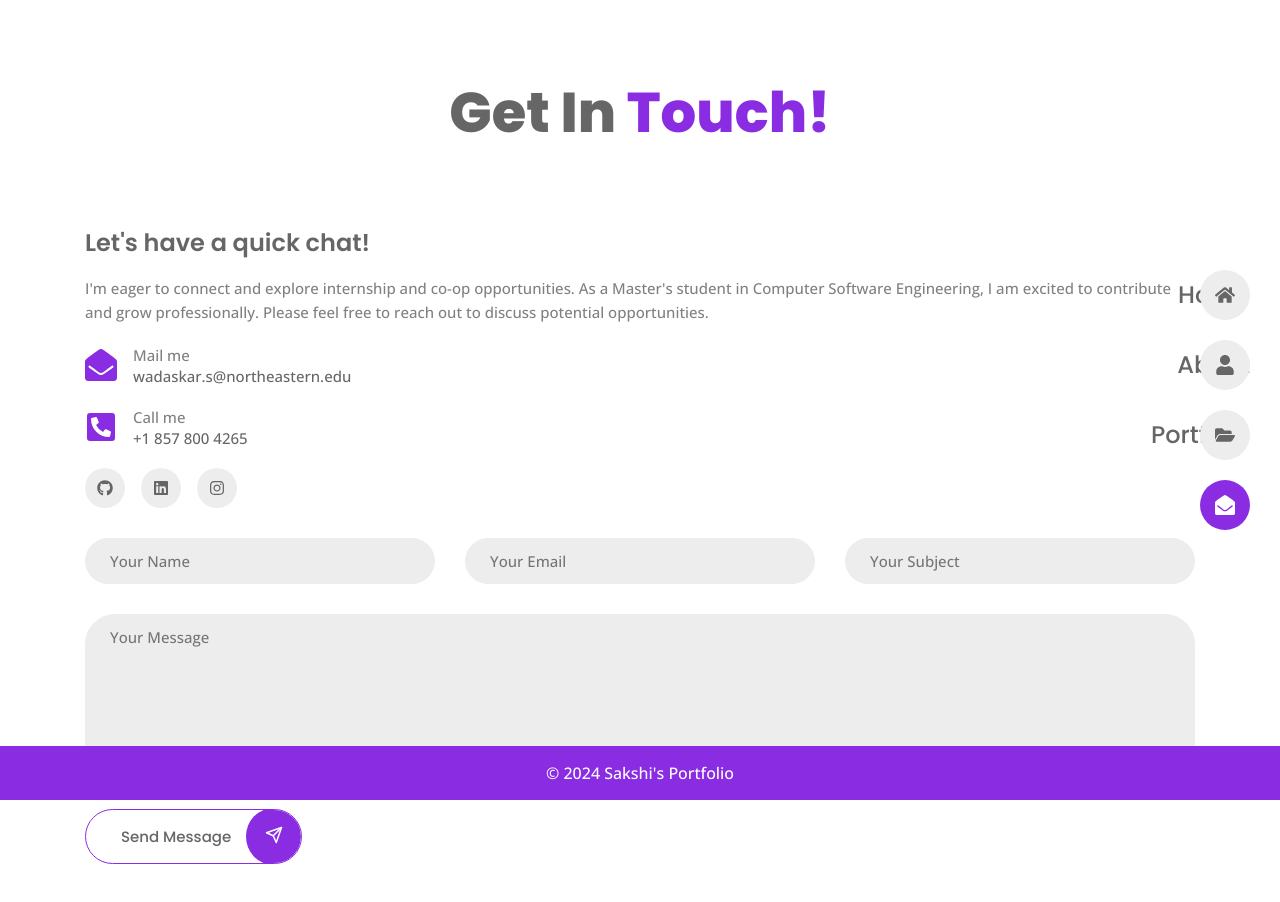
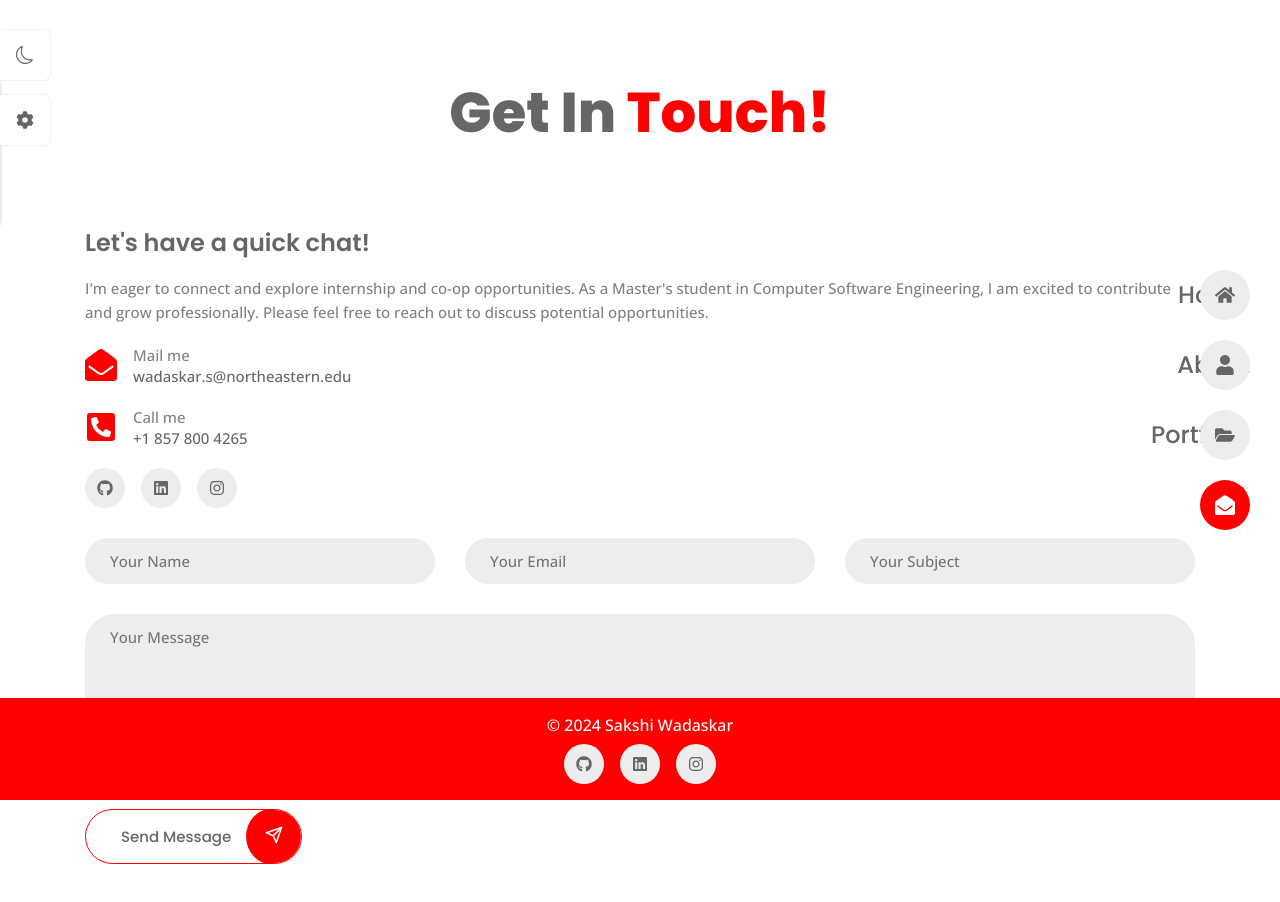
Before and after one commit to sakshiwadaskar/portfolio-website, a React (Vite) app: page /contact in a window 1280 px wide. Shown: the top 902 px of the page. Built offline with nearby package versions, Linux system fonts and the light colour scheme.

Commit message:
feat: Implemented the theme change functionality on toggle.

```diff
--- a/src/App.css
+++ b/src/App.css
@@ -157,6 +157,9 @@ img {
 }
 
 footer {
+    display: flex; /* Use flexbox for layout */
+    flex-direction: column; /* Arrange items in a column */
+    align-items: center; /* Center items horizontally */
     position: fixed;
     bottom: 0;
     width: 100%;
@@ -165,3 +168,25 @@ footer {
     padding: 1rem;
     text-align: center;
 }
+
+.contact__socials {
+    display: flex;
+    column-gap: 16px;
+    margin-top: 0.5rem; /* Add some space between text and social icons */
+}
+
+.contact__social-link {
+    background-color: var(--container-color);
+    color: var(--title-color);
+    width: 20px;
+    height: 20px;
+    border-radius: 50%;
+    text-align: center;
+    line-height: 40px; /* Adjusted to align icon vertically */
+    transition: all 0.3s ease;
+}
+
+.contact__social-link:hover {
+    background-color: var(--first-color);
+    color: var(--text-white);
+}
--- a/src/App.jsx
+++ b/src/App.jsx
@@ -1,15 +1,19 @@
 import {BrowserRouter, Routes, Route} from 'react-router-dom'
 import './App.css'
 import Navbar from "./components/Navbar.jsx";
+import Themes from "./components/Themes.jsx"
 import Home from "./pages/home/Home.jsx";
 import About from "./pages/about/About.jsx";
 import Portfolio from "./pages/portfolio/Portfolio.jsx";
 import Contact from "./pages/contact/Contact.jsx";
+import {FaGithub, FaInstagram, FaLinkedin} from "react-icons/fa";
+import React from "react";
 
 function App() {
     return (
         <BrowserRouter>
             <Navbar/>
+            <Themes/>
             <Routes>
                 <Route index element={<Home/>}/>
                 <Route path='about' element={<About/>}/>
@@ -18,7 +22,18 @@ function App() {
             </Routes>
             <div>
                 <footer>
-                    <p>&copy; 2024 Sakshi's Portfolio</p>
+                    <p>&copy; 2024 Sakshi Wadaskar</p>
+                    <div className={"contact__socials"}>
+                        <a href={"https://github.com/sakshiwadaskar"} className={"contact__social-link"}>
+                            <FaGithub/>
+                        </a>
+                        <a href={"https://www.linkedin.com/sakshiwadaskar"} className={"contact__social-link"}>
+                            <FaLinkedin/>
+                        </a>
+                        <a href={"https://www.instagram.com/sakshiwadaskar"} className={"contact__social-link"}>
+                            <FaInstagram/>
+                        </a>
+                    </div>
                 </footer>
             </div>
         </BrowserRouter>
--- /dev/null
+++ b/src/components/ThemeItem.jsx
@@ -0,0 +1,10 @@
+import React from "react";
+
+
+const ThemesItem = ({color, img, changeColor}) => {
+    return (
+        <img src={img} alt={''} className={"theme_img"} onClick={() => {changeColor(color)}} />
+    )
+}
+
+export default ThemesItem;
--- /dev/null
+++ b/src/components/Themes.jsx
@@ -0,0 +1,51 @@
+import React, {useEffect, useState} from "react";
+import {themes} from "../data.jsx";
+import ThemeItem from "./ThemeItem.jsx";
+import {FaCog} from "react-icons/fa"
+import {BsSun, BsMoon} from "react-icons/bs"
+import "./themes.css"
+import themeItem from "./ThemeItem.jsx";
+
+const Themes = () => {
+    const [showSwitcher, setShowSwitcher] = useState(false);
+    const [color, setColor] = useState('red');
+
+    const changeColor = (color) => {
+        setColor(color);
+    };
+
+    useEffect(() => {
+        document.documentElement.style.setProperty('--first-color', color);
+    }, [color]);
+
+    return (
+        <div>
+            <div className={`${showSwitcher ? 'show-switcher' : ''} style__switcher`}>
+                <div className={"style__switcher-toggler"} onClick={() =>
+                    setShowSwitcher(!showSwitcher)}
+                >
+                    <FaCog/>
+                </div>
+                <div className={"theme-toggler"}>
+                    <BsMoon/>
+                </div>
+
+                <h3 className={"style__switcher-title"}>
+                    Style Switcher
+                    <div className={"style__switcher-items"}>
+                        {themes.map((theme, index) => {
+                            return (
+                                <ThemeItem key={index} {...theme} changeColor = {changeColor} />
+                            )
+                        })}
+                    </div>
+                    <div className={"style__switcher-close"} onClick={() =>
+                        setShowSwitcher(!showSwitcher)}>&times;</div>
+                </h3>
+            </div>
+        </div>
+
+    )
+}
+
+export default Themes;
--- /dev/null
+++ b/src/components/themes.css
@@ -0,0 +1,84 @@
+.style__switcher {
+    position: fixed;
+    left: 0;
+    top: 10%;
+    background-color: var(--text-white);
+    width: 220px;
+    padding: 15px;
+    box-shadow: 0 0 4px hsl(0, 0%, 80%);
+    z-index: 10;
+    transform: translateX(-100%);
+    transition: all 0.3s ease;
+}
+
+.show-switcher {
+    transform: translateX(0);
+}
+
+.style__switcher,
+.style__switcher-toggler,
+.theme-toggler {
+    border-radius: 0 5px 5px 0;
+}
+
+.style__switcher-items {
+    display: grid;
+    grid-template-columns: repeat(5, 1fr);
+    column-gap: 4px;
+    row-gap: 8px
+}
+
+.style__switcher-title,
+.style__switcher-toggler,
+.theme-toggler,
+.style__switcher-close {
+    color: hsl(0, 0%, 40%);
+}
+
+.style__switcher-title {
+    font-size: var(--small-font-size);
+    font-weight: var(--weight-600);
+    border-bottom: 1px solid hsl(0, 0%, 87%);
+    padding-bottom: 5px;
+    margin-bottom: 15px;
+}
+
+.theme__img  {
+    width: 30px;
+    cursor: pointer;
+}
+
+.style__switcher-toggler,
+.theme-toggler {
+    position: absolute;
+    left: 100%;
+    background-color: var(--text-white);
+    height: 50px;
+    width: 50px;
+    font-size: var(--large-font-size);
+    cursor: pointer;
+    display: grid;
+    place-items: center;
+    box-shadow: 0 0 2px hsl(0, 0%, 80%);
+    transition: all 0.3s ease;
+}
+
+.show-switcher .style__switcher-toggler,
+.show-switcher .theme-toggler {
+    left: -100%;
+}
+.style__switcher-toggler {
+    top: 10%;
+}
+
+.theme-toggler {
+    bottom: 100%
+}
+
+.style__switcher-close {
+    cursor: pointer;
+    font-size: var(--h2-font-size);
+    position: absolute;
+    top: 2%;
+    right: 15px;
+}
--- a/src/pages/about/about.css
+++ b/src/pages/about/about.css
@@ -2,12 +2,12 @@
 .info__list,
 .stats,
 .resume__container{
+    display: grid;
     grid-template-columns: repeat(2, 1fr);
     align-items: flex-start;
 }
 
 .info__list {
-    grid-template-columns: repeat(2, 1fr);
     align-items: center;
     flex-wrap: wrap; /* Allow items to wrap to the next row */
     justify-content: center; /* Center items horizontally */
--- a/src/pages/home/Home.jsx
+++ b/src/pages/home/Home.jsx
@@ -12,8 +12,8 @@ const Home = () => {
             <div className='home__content'>
                 <div className={'home__data'}>
                     <h1 className={'home__title'}>
-                        <span>I'm Sakshi Wadaskar.</span>
-                        <h4>Software Developer</h4>
+                        <span>Hello, I'm Sakshi Wadaskar</span>
+                        <h4>Software Engineer</h4>
                     </h1>
                     <p className={'home__description'}>
                         I'm a passionate full-stack software engineer with a knack for turning complex problems into
--- a/src/pages/home/home.css
+++ b/src/pages/home/home.css
@@ -24,6 +24,7 @@
     font-size: var(--h1-font-size);
     line-height: 1.24;
     padding-left: 70px;
+    justify-content: center;
 }
 
 .home__title span {
@@ -42,6 +43,7 @@
 }
 
 .home__description  {
+    position: relative;
     line-height: 2.125;
     margin-block: 16px 32px;
 }
```
